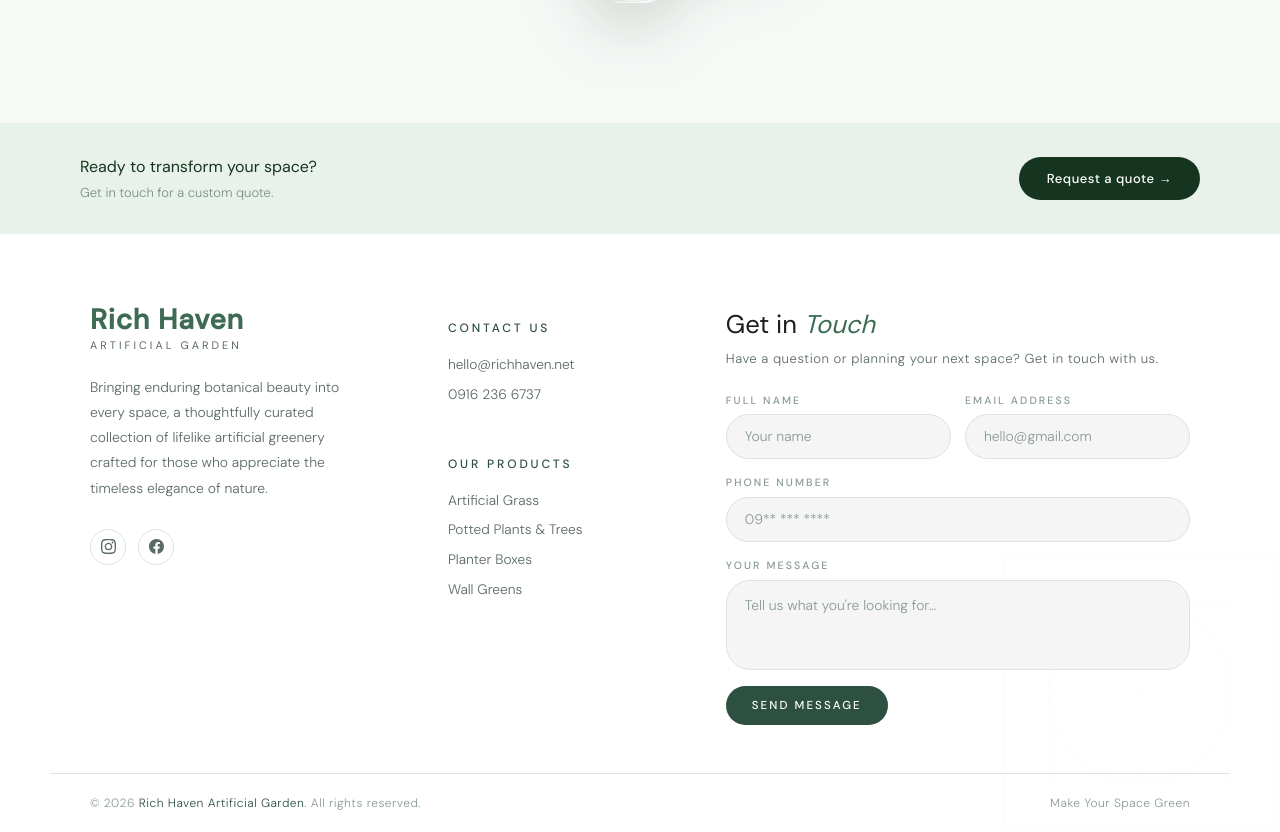
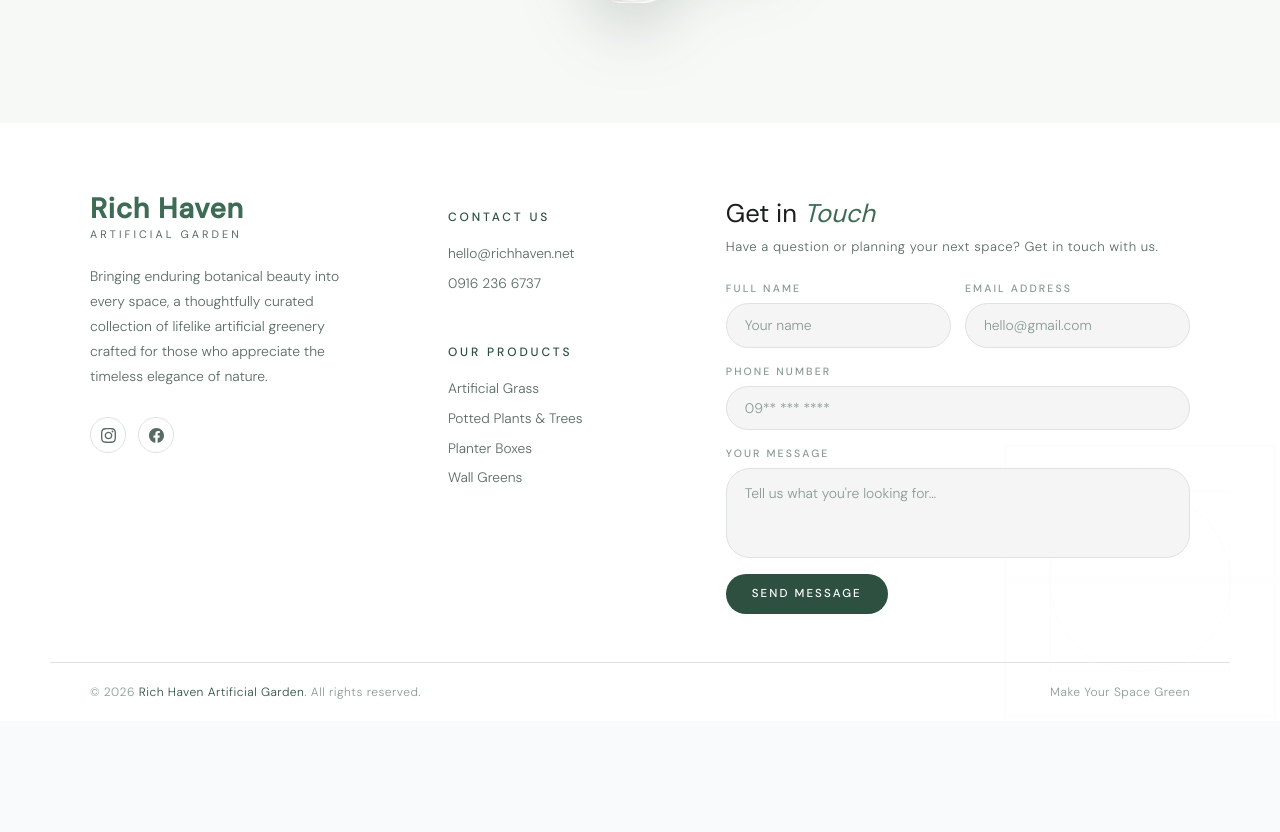
Before and after one commit to alexismierah/practice, a Next.js app in the folder rhe/: page / in a window 1280 px wide. Shown: the part 3601-4433 px from the top of the page. After the commit the page ends 4322 px from the top, so only its background shows below. Built offline with nearby package versions, Linux system fonts and the light colour scheme; a web font is replaced by a local one.

Commit message:
Update page.tsx

```diff
--- a/rhe/src/app/page.tsx
+++ b/rhe/src/app/page.tsx
@@ -1426,19 +1426,6 @@ export default function Home() {
         </div>
       </section>
 
-      {/* ═══════════════════════════════════════════
-          CTA STRIP
-      ═══════════════════════════════════════════ */}
-      <section className="cta-strip">
-        <div className="cta-strip-inner">
-          <div>
-            <p className="cta-strip-heading">Ready to transform your space?</p>
-            <p className="cta-strip-sub">Get in touch for a custom quote.</p>
-          </div>
-          <Link className="cta-strip-btn" href="#footer">Request a quote →</Link>
-        </div>
-      </section>
-
     </main>
   );
 }
```
